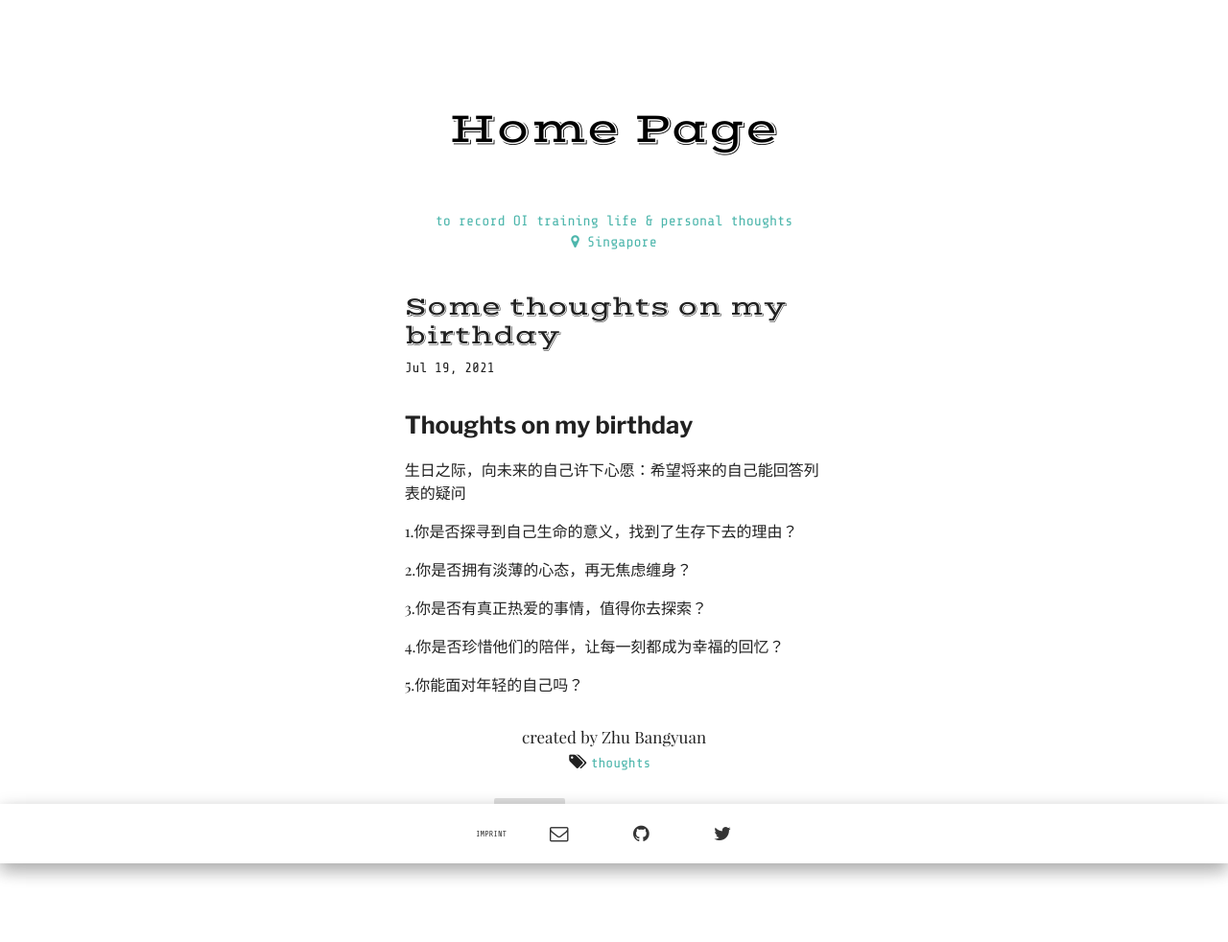
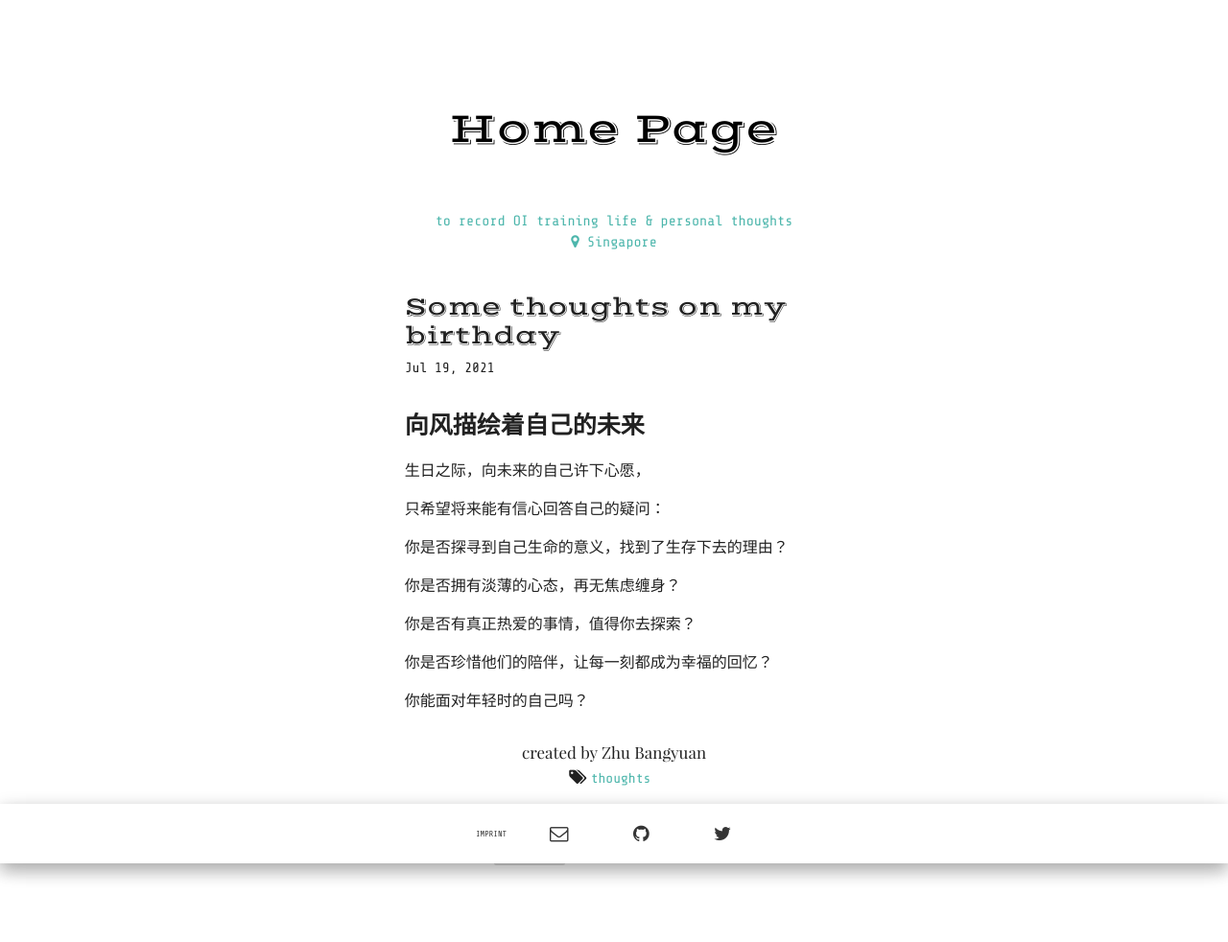
Before and after one commit to bangyuanzhu/bangyuanzhu.github.io, a Jekyll site: the page built from _posts/2021-07-19-thoughts_on_birthday.md, in a window 1280 px wide. Shown: the whole page at 96% size. Built offline with Jekyll 4.4.1, drawn with Linux system fonts in a browser that asks for light colours; some web fonts are replaced.

Commit message:
Update 2021-07-19-thoughts_on_birthday.md

```diff
--- a/_posts/2021-07-19-thoughts_on_birthday.md
+++ b/_posts/2021-07-19-thoughts_on_birthday.md
@@ -6,16 +6,18 @@ tags: ['thoughts']
 author: "Zhu Bangyuan"
 ---
 
-# Thoughts on my birthday
+# 向风描绘着自己的未来
 
-生日之际，向未来的自己许下心愿：希望将来的自己能回答列表的疑问<br>
+生日之际，向未来的自己许下心愿，<br>
 
-1.你是否探寻到自己生命的意义，找到了生存下去的理由？<br>
+只希望将来能有信心回答自己的疑问：<br>
 
-2.你是否拥有淡薄的心态，再无焦虑缠身？<br>
+你是否探寻到自己生命的意义，找到了生存下去的理由？<br>
 
-3.你是否有真正热爱的事情，值得你去探索？<br>
+你是否拥有淡薄的心态，再无焦虑缠身？<br>
 
-4.你是否珍惜他们的陪伴，让每一刻都成为幸福的回忆？<br>
+你是否有真正热爱的事情，值得你去探索？<br>
 
-5.你能面对年轻的自己吗？<br>
+你是否珍惜他们的陪伴，让每一刻都成为幸福的回忆？<br>
+
+你能面对年轻时的自己吗？<br>
```
